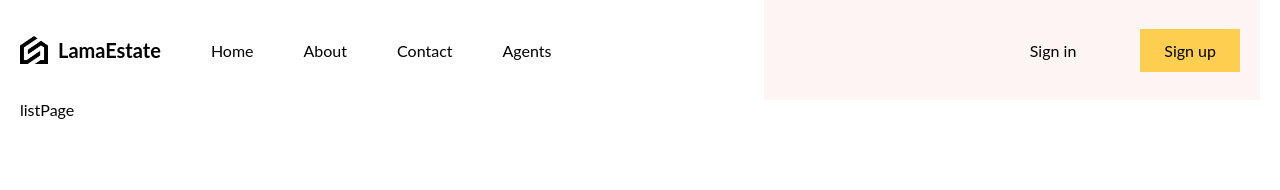
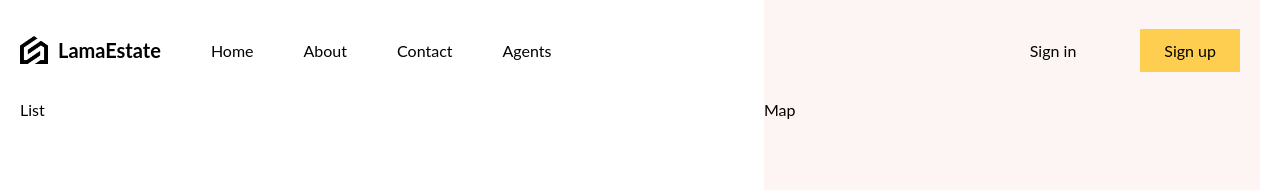
Before and after one commit to danram0121/real-estate-app, a React (Vite) app in the folder client/: page /list in a window 1280 px wide. Shown: the top 190 px of the page. Built offline with nearby package versions, Linux system fonts and the light colour scheme.

Commit message:
initial structuring of listings page and stylesheet

```diff
--- a/client/src/routes/listPage/listPage.jsx
+++ b/client/src/routes/listPage/listPage.jsx
@@ -1,9 +1,17 @@
+import { listData } from "../../lib/testdata";
 import "./listPage.scss";
 
 const listPage = () => {
+  const data = listData;
+
   return (
     <>
-      <div className="listPage">listPage</div>
+      <div className="listPage">
+        <div className="listContainer">
+          <div className="wrapper">List</div>
+        </div>
+        <div className="mapContainer">Map</div>
+      </div>
     </>
   );
 };
--- a/client/src/routes/listPage/listPage.scss
+++ b/client/src/routes/listPage/listPage.scss
@@ -1,3 +1,16 @@
 .listPage{
+    display: flex;
+    height: 100%;
 
+    .listContainer{
+        flex: 3;
+
+        .wrapper{
+            padding-right: 50px;
+        }
+    }
+    .mapContainer{
+        flex:2;
+        background-color: #fcf5f3;
+    }
 }
```
